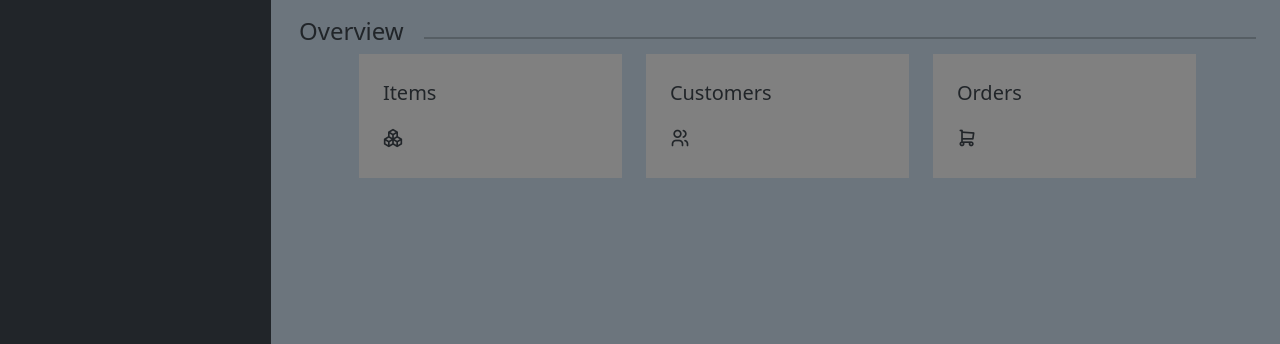
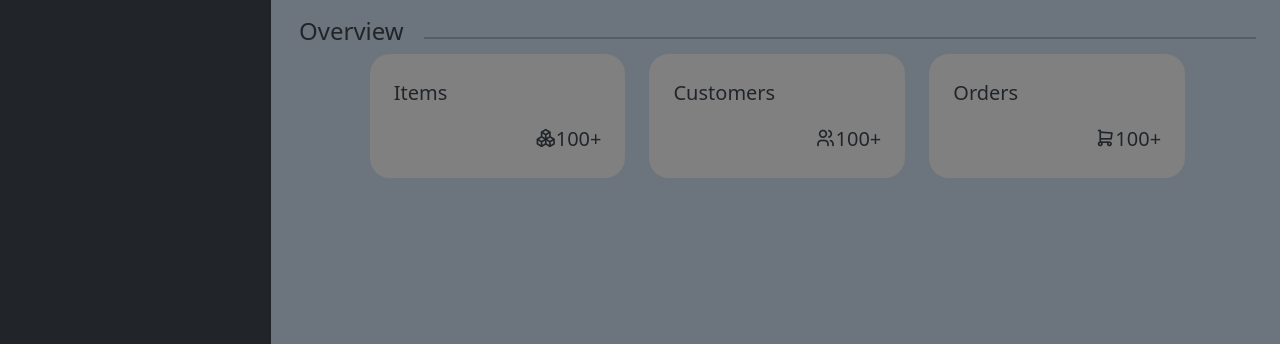
Before and after one commit to Seenathul-Ilma/IT-POS-System-Bootstrap, a plain HTML site: page index.html in a window 1280 px wide. Shown: the part 456-800 px from the top of the page. Drawn offline with nearby package versions, Linux system fonts and the light colour scheme.

Commit message:
dashboard designing

```diff
--- a/index.html
+++ b/index.html
@@ -54,6 +54,7 @@
 
     .boxes {
       background: gray;
+      border-radius: 20px;
     }
 
     .overview-boxes {
@@ -104,25 +105,52 @@
             <h4>Overview</h4>
             <div class="divider"></div>
           </div>
+          <div class="container">
             <div class="row overview-boxes">
+
               <div class="col-md-4">
                 <div class="p-4 boxes">
-                <p>Items</p>
+                  <div class="d-flex flex-row mb-3">
+                    <div>Items</div>
+                  </div>
+                  <div class="d-flex flex-row-reverse">
+                    <span>100+</span>
+                    <div>
                       <i class="ti ti-packages"></i>
                     </div>
                   </div>
+                </div>
+              </div>
+
               <div class="col-md-4">
                 <div class="p-4 boxes">
-                <p>Customers</p>
+                  <div class="d-flex flex-row mb-3">
+                    <div>Customers</div>
+                  </div>
+                  <div class="d-flex flex-row-reverse">
+                    <span>100+</span>
+                    <div>
                       <i class="ti ti-users"></i>
                     </div>
                   </div>
+                </div>
+              </div>
+
               <div class="col-md-4">
                 <div class="p-4 boxes">
-                <p>Orders</p>
+                  <div class="d-flex flex-row mb-3">
+                    <div>Orders</div>
+                  </div>
+                  <div class="d-flex flex-row-reverse">
+                    <span>100+</span>
+                    <div>
                       <i class="ti ti-shopping-cart"></i>
                     </div>
                   </div>
+                </div>
+              </div>
+            </div>
+
           </div>
         </div>
       </div>
```
Lines whose indentation alone changed are shown as unchanged.
